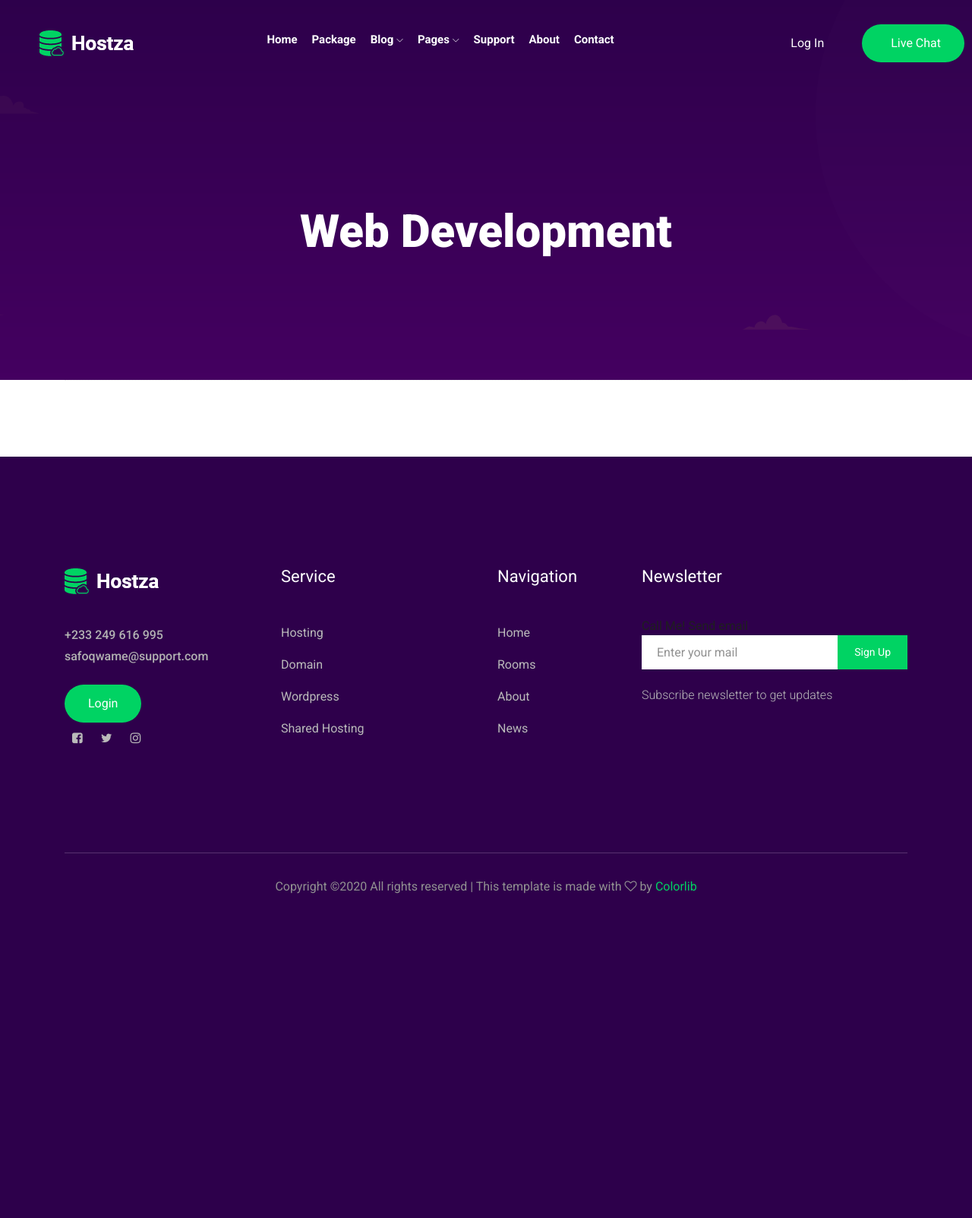
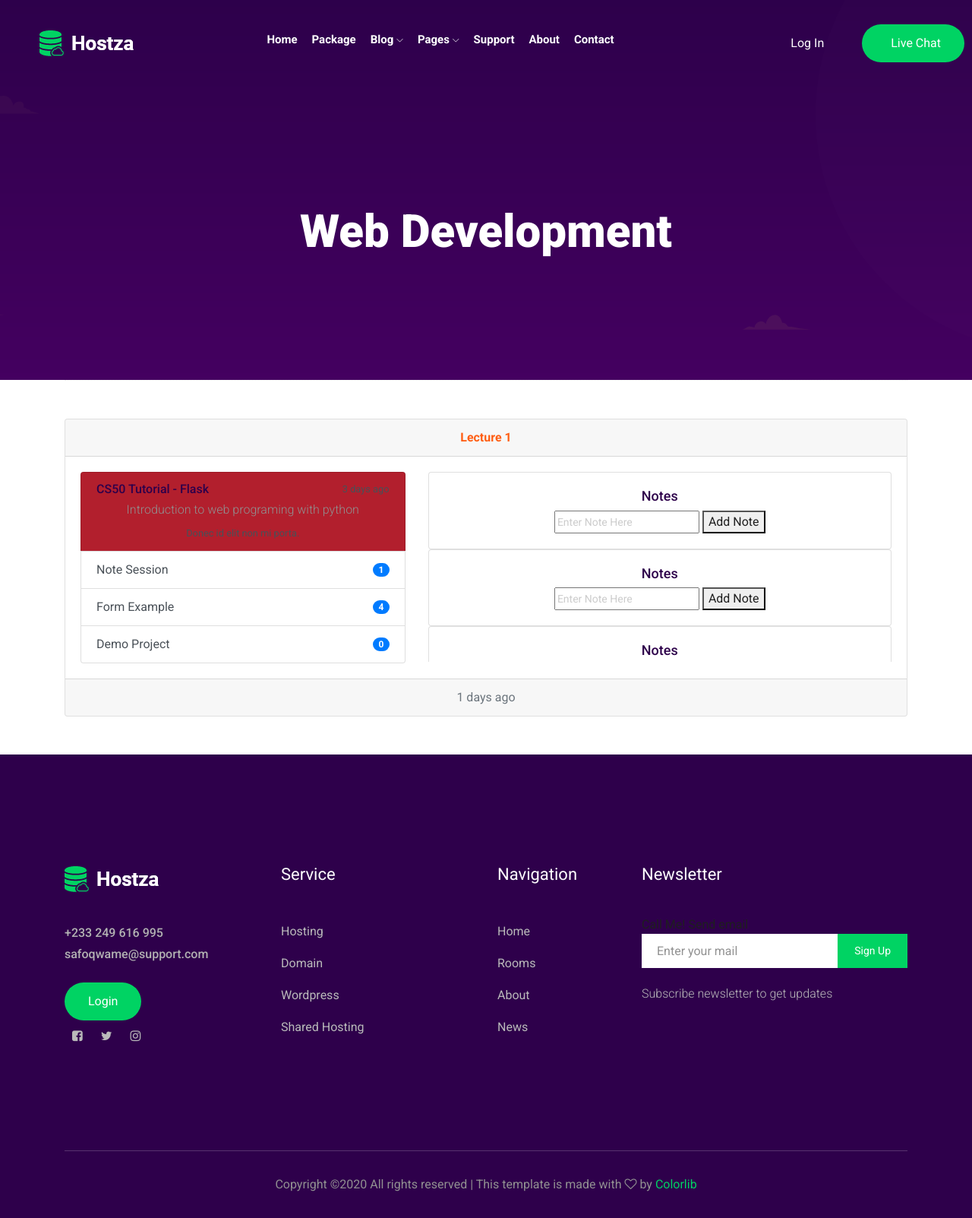
Before and after one commit to DeCraftsman64/Q_WebX, a Flask app: page /project in a window 1280 px wide. Shown: the whole page at 76% size. Before the commit the page ends 1176 px from the top, so only its background shows below. Run offline with Flask 2, Linux system fonts and the light colour scheme; some libraries are stand-ins or nearby versions.

Commit message:
finally have solved project model

```diff
--- a/app.py
+++ b/app.py
@@ -110,9 +110,16 @@ def demo():
     return render_template('landing/demoQ.html')
 
 
-@app.route('/project')
+notes = []
+
+
+@app.route('/project', methods=["GET", "POST"])
 def project():
-    return render_template('landing/pro/web.html')
+    note = ''
+    if request.method == "POST":
+        note = request.form.get('note')
+        notes.append(note)
+    return render_template('landing/pro/web.html', notes=notes)
 
 
 if __name__ == '__main__':
--- a/templates/landing/pro/web.html
+++ b/templates/landing/pro/web.html
@@ -1,6 +1,10 @@
 {% extends 'landing/layout.html' %}
 
 {% block title %}Web Dev..{% endblock %}
+
+{% block head_addons %}
+
+{% endblock %}
 
 {% block content %}
 
@@ -16,11 +20,107 @@
 	<div class="whole-wrap">
 		<div class="container box_1170">
 			<div class="section-top-border">
+				<div class="card text-center" >
+                    <div class="card-header">
+                       <b>Lecture 1</b>
+                    </div>
+                    <div class="card-body" >
+                        <div class="row">
+                             <div class="col-sm-12 col-lg-5">
+                                 <ul id="lec-1" class="list-group">
+                                     <a href="#" class="list-group-item list-group-item-action" style="background-color: #b21f2d">
+                                         <div class="d-flex w-100 justify-content-between">
+                                             <h5 class="mb-1">CS50 Tutorial - Flask</h5>
+                                             <small>3 days ago</small>
+                                         </div>
+                                         <p class="mb-1">Introduction to web programing with python</p>
+                                         <small>Donec id elit non mi porta.</small>
+                                     </a>
+                                     <a href="#" class="list-group-item d-flex justify-content-between align-items-center list-group-item-action">
+                                         Note Session
+                                         <span class="badge badge-primary badge-pill">1</span>
+                                     </a>
+                                     <a href="#" class="list-group-item d-flex justify-content-between align-items-center list-group-item-action">
+                                         Form Example
+                                         <span class="badge badge-primary badge-pill">4</span>
+                                     </a>
+                                     <a href="#" class="list-group-item d-flex justify-content-between align-items-center list-group-item-action">
+                                         Demo Project
+                                         <span class="badge badge-primary badge-pill">0</span>
+                                     </a>
+                                 </ul>
+                             </div>
+                            <div class="col-sm-12 col-lg-7" style="overflow: scroll; height:250px" >
+                                <div class="card"style="padding: 20px" >
+                                    <h4 class="color-6 text-center">Notes</h4>
+                                    <div class="container" style="text-align: left">
+                                        <ul>
+                                        {% for note in notes %}
+                                            <li>{{ note }}</li>
+                                        {% endfor %}
+                                    </ul>
+                                    </div>
 
-				<div class="row">
+                                  <form action="{{ url_for('project') }}" method="post">
+                                    <input type="text" name="note" placeholder="Enter Note Here">
+                                    <button>Add Note</button>
+                                </form>
+                                </div>
+ <div class="card"style="padding: 20px" >
+                                    <h4 class="color-6 text-center">Notes</h4>
+                                    <div class="container" style="text-align: left">
+                                        <ul>
+                                        {% for note in notes %}
+                                            <li>{{ note }}</li>
+                                        {% endfor %}
+                                    </ul>
+                                    </div>
 
-				</div>
-			</div>
+                                  <form action="{{ url_for('project') }}" method="post">
+                                    <input type="text" name="note" placeholder="Enter Note Here">
+                                    <button>Add Note</button>
+                                </form>
+                                </div>
+ <div class="card"style="padding: 20px" >
+                                    <h4 class="color-6 text-center">Notes</h4>
+                                    <div class="container" style="text-align: left">
+                                        <ul>
+                                        {% for note in notes %}
+                                            <li>{{ note }}</li>
+                                        {% endfor %}
+                                    </ul>
+                                    </div>
+
+                                  <form action="{{ url_for('project') }}" method="post">
+                                    <input type="text" name="note" placeholder="Enter Note Here">
+                                    <button>Add Note</button>
+                                </form>
+                                </div>
+ <div class="card"style="padding: 20px" >
+                                    <h4 class="color-6 text-center">Notes</h4>
+                                    <div class="container" style="text-align: left">
+                                        <ul>
+                                        {% for note in notes %}
+                                            <li>{{ note }}</li>
+                                        {% endfor %}
+                                    </ul>
+                                    </div>
+
+                                  <form action="{{ url_for('project') }}" method="post">
+                                    <input type="text" name="note" placeholder="Enter Note Here">
+                                    <button>Add Note</button>
+                                </form>
+                                </div>
+
+                            </div>
+                        </div>
+                    </div>
+
+                    <div class="card-footer text-muted">
+                        1 days ago
+                    </div>
+                </div>
+            </div>
         </div>
     </div>
 
```
Also changed, not shown: 2 other files.
